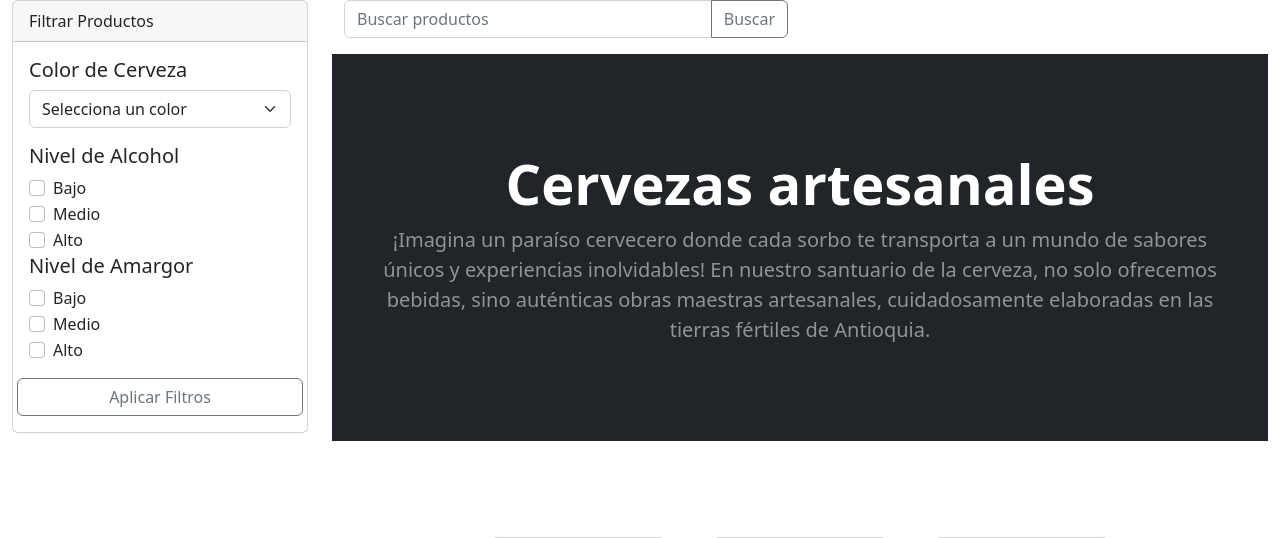
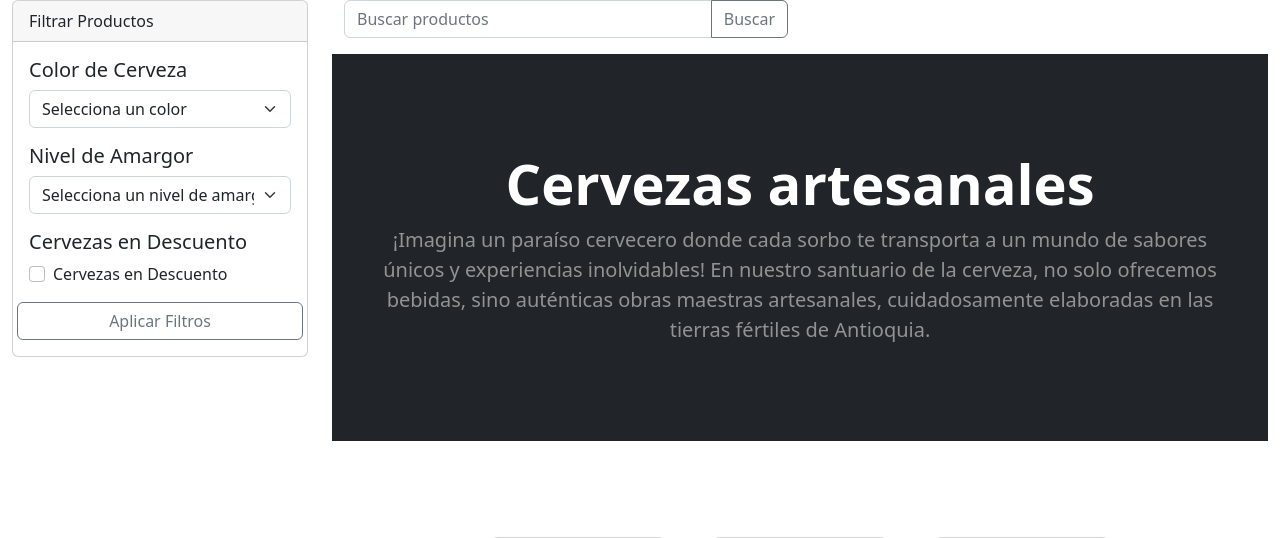
Before and after one commit to jruribem10/ThreeMan, a Django app: page / in a window 1280 px wide. Shown: the part 56-594 px from the top of the page. Run offline with Django 5.2, Linux system fonts and the light colour scheme; data comes from the database, SQL or seed files in the repository; some libraries are stand-ins or nearby versions.

Commit message:
Actualizacions hechas Jaime

```diff
--- a/store/models.py
+++ b/store/models.py
@@ -1,3 +1,4 @@
+#models.py
 from django.db import models
 import datetime
 from django.contrib.auth.models import User
@@ -63,11 +64,17 @@ class Customer (models.Model):
         return f'{self.first_name}{self.last_name}'
 
 class Product(models.Model):
+
+    AMARGOR_CHOICES = [
+        ('Bajo', 'Bajo'),
+        ('Medio', 'Medio'),
+        ('Alto', 'Alto'),
+    ]
     name = models.CharField(max_length=255)
     categories =models.ForeignKey(Category,on_delete=models.CASCADE,default=1)  # Campo correspondiente a 'tipo' en el formulario
     alcohol = models.FloatField()  # Campo correspondiente a 'alcohol' en el formulario
     color = models.CharField(max_length=255)  # Campo correspondiente a 'color' en el formulario
-    amargor = models.CharField(max_length=255)  # Campo correspondiente a 'amargor' en el formulario
+    amargor = models.CharField(max_length=255, choices=AMARGOR_CHOICES)
     descripcion = models.TextField()  # Campo correspondiente a 'descripcion' en el formulario
     price = models.FloatField()  # Campo correspondiente a 'precio' en el formulario
     casa = models.CharField(max_length=255)  # Campo correspondiente a 'casa' en el formulario
--- a/store/templates/home.html
+++ b/store/templates/home.html
@@ -2,7 +2,6 @@
 {% block content %}
     <div class="container-fluid">
         <div class="row">
-            <!-- Filtro de productos -->
         <form method="GET" action="{% url 'filter_products' %}" class="col-md-3">
     <div class="card">
         <div class="card-header">Filtrar Productos</div>
@@ -16,35 +15,22 @@
                 <option value="Rubia">Rubia</option>
             </select>
 
-                        <!-- Subcategoría por alcohol -->
-                        <h5>Nivel de Alcohol</h5>
+            <!-- Subcategoría por nivel de amargor -->
+            <h5>Nivel de Amargor</h5>
+            <select class="form-select mb-3" aria-label="Nivel de Amargor" name="amargor">
+                <option value="">Selecciona un nivel de amargor</option>
+                <option value="Bajo">Bajo</option>
+                <option value="Medio">Medio</option>
+                <option value="Alto">Alto</option>
+            </select>
+
+            <!-- Filtro de cervezas en descuento -->
+            <h5>Cervezas en Descuento</h5>
             <div class="form-check">
-                            <input class="form-check-input" type="checkbox" value="Bajo" id="alcohol_bajo" name="alcohol">
-                            <label class="form-check-label" for="alcohol_bajo">Bajo</label>
-                        </div>
-                        <div class="form-check">
-                            <input class="form-check-input" type="checkbox" value="Medio" id="alcohol_medio" name="alcohol">
-                            <label class="form-check-label" for="alcohol_medio">Medio</label>
-                        </div>
-                        <div class="form-check">
-                            <input class="form-check-input" type="checkbox" value="Alto" id="alcohol_alto" name="alcohol">
-                            <label class="form-check-label" for="alcohol_alto">Alto</label>
+                <input class="form-check-input" type="checkbox" value="true" id="is_sale" name="is_sale">
+                <label class="form-check-label" for="is_sale">Cervezas en Descuento</label>
             </div>
 
-                        <!-- Subcategoría por nivel de amargor -->
-                        <h5>Nivel de Amargor</h5>
-                        <div class="form-check">
-                            <input class="form-check-input" type="checkbox" value="Bajo" id="amargor_bajo" name="amargor">
-                            <label class="form-check-label" for="amargor_bajo">Bajo</label>
-                        </div>
-                        <div class="form-check">
-                            <input class="form-check-input" type="checkbox" value="Medio" id="amargor_medio" name="amargor">
-                            <label class="form-check-label" for="amargor_medio">Medio</label>
-                        </div>
-                        <div class="form-check">
-                            <input class="form-check-input" type="checkbox" value="Alto" id="amargor_alto" name="amargor">
-                            <label class="form-check-label" for="amargor_alto">Alto</label>
-                        </div>
 
             <div class="row justify-content-center mt-3">
                 <button class="btn btn-outline-secondary" type="submit">Aplicar Filtros</button>
@@ -52,7 +38,9 @@
         </div>
     </div>
 </form>
-            <!-- Fin del filtro de productos -->
+
+
+
 
             <!-- Barra de búsqueda -->
             <div class="col-md-9">
--- a/store/templates/navbar.html
+++ b/store/templates/navbar.html
@@ -16,7 +16,7 @@
             <ul class="dropdown-menu" aria-labelledby="navbarDropdown">
                 <li><a class="dropdown-item" href="{% url 'update_info' %}">Perfil de Usuario</a></li>
                 <li><hr class="dropdown-divider" /></li>
-<li><a class="dropdown-item" href="#">Información Usuario</a></li>
+<li><a class="dropdown-item" href="{% url 'update_user' %}">Información Usuario</a></li>
                             </ul>
                         </li>
 
--- a/store/views.py
+++ b/store/views.py
@@ -1,3 +1,4 @@
+#views.py
 from django.shortcuts import render,redirect
 from.models import Product,Category,Profile
 from django.contrib.auth import authenticate,login,logout
@@ -6,28 +7,30 @@ from django.contrib.auth.models import User
 from django.contrib.auth.forms import UserCreationForm
 from .forms import SignUpForm,UpdateUserForm,ChangePasswordForm,UserInfoForm
 from django import forms
+from django.db.models import Q
+
 # Create your views here.
-
-
 
 
 def filter_products(request):
     # Obtener los parámetros del filtro del request GET
     color = request.GET.get('color')
-    alcohol = request.GET.getlist('alcohol')
-    amargor = request.GET.getlist('amargor')
+    amargor = request.GET.get('amargor')
+    in_discount = request.GET.get('is_sale')  # Cambiado a 'is_sale' para que coincida con el nombre del checkbox
 
     # Filtrar productos basados en los parámetros
     filtered_products = Product.objects.all()
     if color:
         filtered_products = filtered_products.filter(color=color)
-    if alcohol:
-        filtered_products = filtered_products.filter(alcohol__in=alcohol)
     if amargor:
-        filtered_products = filtered_products.filter(amargor__in=amargor)
+        filtered_products = filtered_products.filter(amargor=amargor)
+    if in_discount == 'true':  # Si in_discount es 'true', filtrar los productos en descuento
+        filtered_products = filtered_products.filter(is_sale=True)
 
-    # Renderizar el template con los productos filtrados
+    # Renderizar el template con los productos filtrados y las opciones de categorías y amargor
     return render(request, 'filtered_products.html', {'products': filtered_products})
+
+
 
 
 
@@ -48,29 +51,24 @@ def search(request):
 
 
 def update_info(request):
-	if request.user.is_authenticated:
-		# Get Current User
-		current_user = Profile.objects.get(user__id=request.user.id)
-		# Get Current User's Shipping Info
-		#shipping_user = ShippingAddress.objects.get(user__id=request.user.id)
+    if request.user.is_authenticated:
+        try:
+            # Attempt to get the current user's profile
+            current_user_profile = Profile.objects.get(user=request.user)
+        except Profile.DoesNotExist:
+            # If the profile doesn't exist, create a new one
+            current_user_profile = Profile(user=request.user)
+            current_user_profile.save()
 
-		# Get original User Form
-		form = UserInfoForm(request.POST or None, instance=current_user)
-		# Get User's Shipping Form
-		#shipping_form = ShippingForm(request.POST or None, instance=shipping_user)
-		if form.is_valid(): #or shipping_form.is_valid():
-			# Save original form
-			form.save()
-			# Save shipping form
-			#shipping_form.save()
-
-			messages.success(request, "Your Info Has Been Updated!!")
-			return redirect('home')
-		return render(request, "update_info.html", {})
-	else:
-		messages.success(request, "You Must Be Logged In To Access That Page!!")
-		return redirect('home')
-
+        form = UserInfoForm(request.POST or None, instance=current_user_profile)
+        if form.is_valid():
+            form.save()
+            messages.success(request, "Your Info Has Been Updated!!")
+            return redirect('home')
+        return render(request, "update_info.html", {'form': form})
+    else:
+        messages.error(request, "You Must Be Logged In To Access That Page!!")
+        return redirect('home')
 
 def update_password(request):
 	if request.user.is_authenticated:
```
Also changed, not shown: cart/cart.py (+77 -126 lines), media/uploads/product/Screenshot_2024-03-10_183011.png (added), media/uploads/product/Screenshot_2024-03-10_183034.png (added), media/uploads/product/Screenshot_2024-03-10_184353.png (added), media/uploads/product/Screenshot_2024-03-19_125523.png (added), media/uploads/product/Screenshot_2024-03-19_130659.png (added), media/uploads/product/Screenshot_2024-03-19_130815.png (added), store/migrations/0007_alter_product_amargor.py (added). Lines whose indentation alone changed are shown as unchanged.
